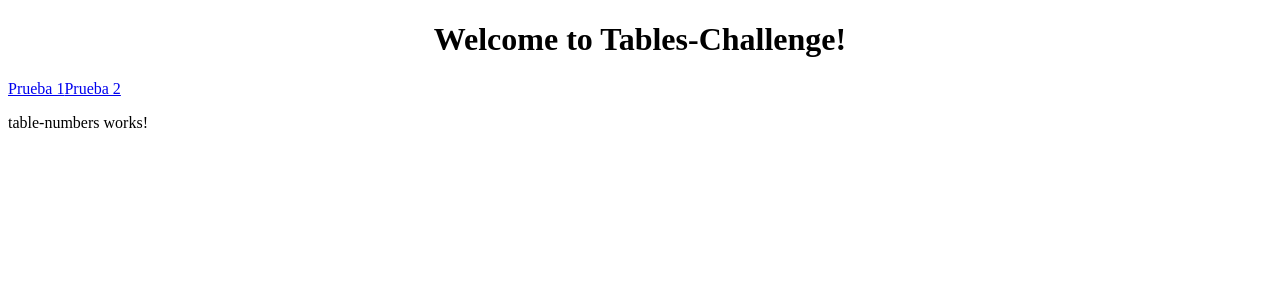
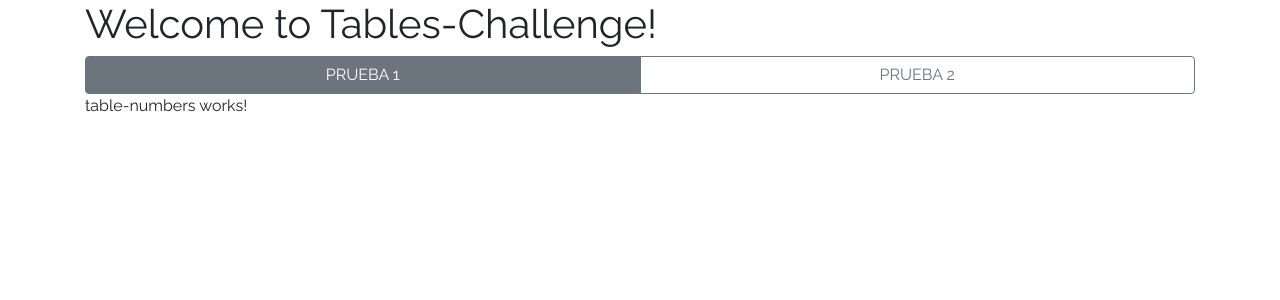
Before and after one commit to gisellem22/Tables-Challenge, an Angular app: page /numbers in a window 1280 px wide. Shown: the top 300 px of the page. Built offline with nearby package versions, Linux system fonts and the light colour scheme.

Commit message:
actualizado ruta y firebase.json. Bootstrap agregado al proyecto

```diff
--- a/package.json
+++ b/package.json
@@ -19,6 +19,7 @@
     "@angular/platform-browser": "~8.1.0",
     "@angular/platform-browser-dynamic": "~8.1.0",
     "@angular/router": "~8.1.0",
+    "bootstrap": "^4.3.1",
     "rxjs": "~6.4.0",
     "tslib": "^1.9.0",
     "zone.js": "~0.9.1"
--- a/src/app/app-routing.module.ts
+++ b/src/app/app-routing.module.ts
@@ -8,7 +8,7 @@ import { PageNotFoundComponent } from './components/page-not-found/page-not-foun
 const appRoutes: Routes = [
   { path: 'numbers', component: TableNumbersComponent },
   { path: 'letters', component: TableLettersComponent },
-  { path: '',   redirectTo: '/home', pathMatch: 'full' },
+  { path: '',   redirectTo: '/numbers', pathMatch: 'full' },
   { path: '**', component: PageNotFoundComponent },
 ];
 
--- a/src/app/app.component.html
+++ b/src/app/app.component.html
@@ -1,9 +1,8 @@
-<div style="text-align:center">
+<div class="container">
   <h1> Welcome to {{ title }}! </h1>
-</div>
-
-<nav>
-  <a routerLink="/numbers" routerLinkActive="active">Prueba 1</a>
-  <a routerLink="/letters" routerLinkActive="active">Prueba 2</a>
+<nav class="btn-group d-flex" role="group">
+  <a routerLink="/numbers" routerLinkActive="active" class="btn btn-outline-secondary w-100">PRUEBA 1</a>
+  <a routerLink="/letters" routerLinkActive="active" class="btn btn-outline-secondary w-100">PRUEBA 2</a>
 </nav>
 <router-outlet></router-outlet>
+</div>
--- a/src/index.html
+++ b/src/index.html
@@ -7,8 +7,17 @@
 
   <meta name="viewport" content="width=device-width, initial-scale=1">
   <link rel="icon" type="image/x-icon" href="favicon.ico">
+  <!-- Bootstrap -->
+  <link rel="stylesheet" href="https://stackpath.bootstrapcdn.com/bootstrap/4.3.1/css/bootstrap.min.css" integrity="sha384-ggOyR0iXCbMQv3Xipma34MD+dH/1fQ784/j6cY/iJTQUOhcWr7x9JvoRxT2MZw1T" crossorigin="anonymous">
+  <!-- Google fonts -->
+  <link href="https://fonts.googleapis.com/css?family=Raleway&display=swap" rel="stylesheet">
 </head>
 <body>
   <app-root></app-root>
+
+  <!-- Bootstrap -->
+  <script src="https://code.jquery.com/jquery-3.3.1.slim.min.js" integrity="sha384-q8i/X+965DzO0rT7abK41JStQIAqVgRVzpbzo5smXKp4YfRvH+8abtTE1Pi6jizo" crossorigin="anonymous"></script>
+<script src="https://cdnjs.cloudflare.com/ajax/libs/popper.js/1.14.7/umd/popper.min.js" integrity="sha384-UO2eT0CpHqdSJQ6hJty5KVphtPhzWj9WO1clHTMGa3JDZwrnQq4sF86dIHNDz0W1" crossorigin="anonymous"></script>
+<script src="https://stackpath.bootstrapcdn.com/bootstrap/4.3.1/js/bootstrap.min.js" integrity="sha384-JjSmVgyd0p3pXB1rRibZUAYoIIy6OrQ6VrjIEaFf/nJGzIxFDsf4x0xIM+B07jRM" crossorigin="anonymous"></script>
 </body>
 </html>
--- a/src/styles.css
+++ b/src/styles.css
@@ -1 +1,6 @@
-/* You can add global styles to this file, and also import other style files */
+* {
+    margin: 0%;
+    padding: 0%;
+    box-sizing: border-box;
+    font-family: Raleway;
+}
```
Also changed, not shown: firebase.json, 1 other file (tests, documents, lock files or other folders).
